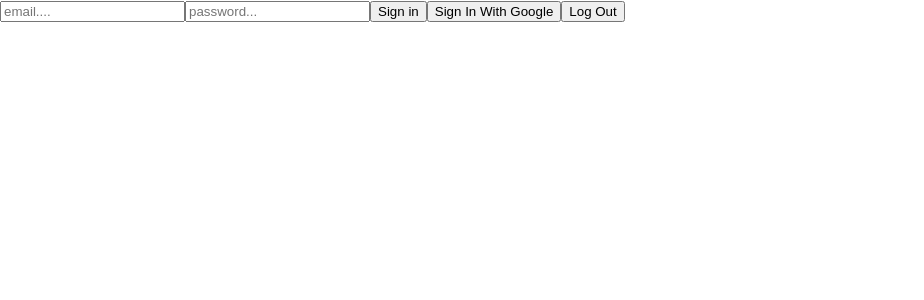
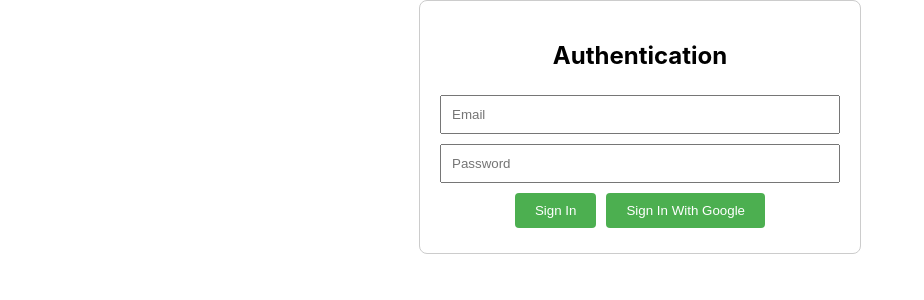
Before and after one commit to Gurunanthan/FirebaseAuthentication, a React (Create React App) app: page / in a window 1280 px wide. Shown: the top 300 px of the page, without its empty margins (0-924 px from the left). Built offline with nearby package versions, Linux system fonts and the light colour scheme; no server answers.

Commit message:
added the styling and fetching user details to display the user

```diff
--- a/src/App.js
+++ b/src/App.js
@@ -1,45 +1,111 @@
-import { useState }  from 'react'
-import { createUserWithEmailAndPassword , signInWithPopup , signOut} from 'firebase/auth'
-import { auth ,gooleAuth } from './firebase.utils.js'
+import React, { useEffect, useState } from 'react';
+import {
+  createUserWithEmailAndPassword,
+  signInWithPopup,
+  signOut,
+  onAuthStateChanged,
+} from 'firebase/auth';
+import { auth, gooleAuth } from './firebase.utils.js';
 
 const Auth = () => {
-  const[email , setEmail] = useState("")
-  const[password, setPassword] = useState("")
+  const [email, setEmail] = useState('');
+  const [password, setPassword] = useState('');
+  const [currentUser, setCurrentUser] = useState(null);
 
-  console.log(auth?.currentUser?.photoURL);
+  useEffect(() => {
+    const unsubscribe = onAuthStateChanged(auth, (user) => {
+      setCurrentUser(user);
+    });
 
-  const handleSignIn = async () =>{
-    try{
-    await createUserWithEmailAndPassword(auth , email , password)
-  } catch(err){
-    console.error(err);
-  }}
+    return () => unsubscribe();
+  }, []);
 
-  const handleGoogleSignIn = async () =>{
-    try{
-    await signInWithPopup(auth , gooleAuth)
-  } catch(err){
-    console.error(err);
-  }}
+  const handleSignIn = async () => {
+    try {
+      await createUserWithEmailAndPassword(auth, email, password);
+    } catch (err) {
+      console.error(err);
+    }
+  };
 
-  const handleSignOut = async () =>{
-    try{
-    await signOut(auth)
-  } catch(err){
-    console.error(err);
-  }}
+  const handleGoogleSignIn = async () => {
+    try {
+      await signInWithPopup(auth, gooleAuth);
+    } catch (err) {
+      console.error(err);
+    }
+  };
+
+  const handleSignOut = async () => {
+    try {
+      await signOut(auth);
+    } catch (err) {
+      console.error(err);
+    }
+  };
 
   return (
-    <div>
-        <input type='email' placeholder='email....' onChange={e => setEmail(e.target.value)}/>
-        <input type='password'  placeholder='password...' onChange={e => setPassword(e.target.value)}/>
-        <button onClick={handleSignIn}>Sign in</button>
-        <button onClick={handleGoogleSignIn}>Sign In With Google</button>
-        <button onClick={handleSignOut}>Log Out</button>
+    <div style={styles.container}>
+      <h2>Authentication</h2>
+      {currentUser ? (
+        <div>
+          <p>Welcome, {currentUser.email}!</p>
+          <button style={styles.button} onClick={handleSignOut}>
+            Log Out
+          </button>
+        </div>
+      ) : (
+        <div>
+          <input
+            type="email"
+            placeholder="Email"
+            value={email}
+            onChange={(e) => setEmail(e.target.value)}
+            style={styles.input}
+          />
+          <input
+            type="password"
+            placeholder="Password"
+            value={password}
+            onChange={(e) => setPassword(e.target.value)}
+            style={styles.input}
+          />
+          <button style={styles.button} onClick={handleSignIn}>
+            Sign In
+          </button>
+          <button style={styles.button} onClick={handleGoogleSignIn}>
+            Sign In With Google
+          </button>
+        </div>
+      )}
+    </div>
+  );
+};
 
+const styles = {
+  container: {
+    maxWidth: '400px',
+    margin: 'auto',
+    padding: '20px',
+    border: '1px solid #ccc',
+    borderRadius: '8px',
+    textAlign: 'center',
+  },
+  input: {
+    width: '100%',
+    padding: '10px',
+    margin: '5px 0',
+    boxSizing: 'border-box',
+  },
+  button: {
+    backgroundColor: '#4CAF50',
+    color: 'white',
+    padding: '10px 20px',
+    margin: '5px',
+    border: 'none',
+    borderRadius: '4px',
+    cursor: 'pointer',
+  },
+};
 
-    </div>
-  )
-}
-
-export default Auth
+export default Auth;
```
